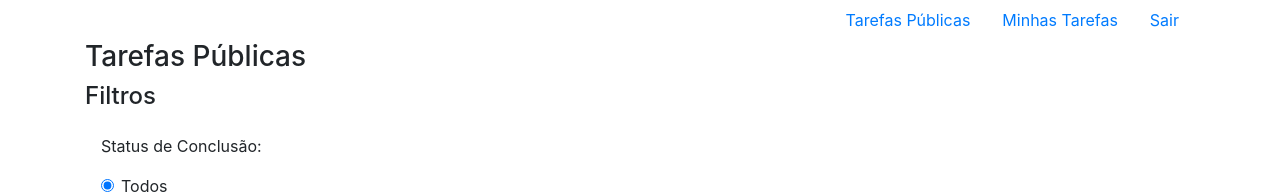
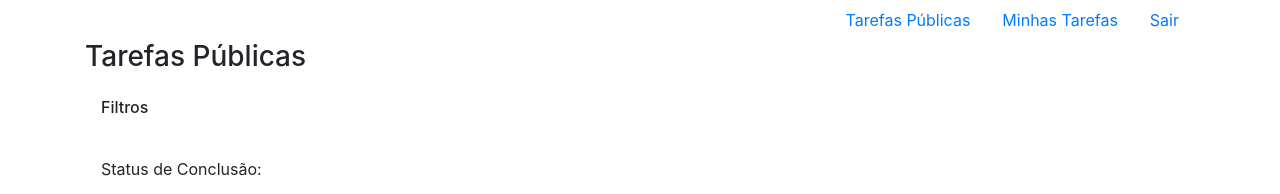
Before and after one commit to dalton-santana/task-manager-app, an Angular app: page /home in a window 1280 px wide. Shown: the top 194 px of the page. Built offline with nearby package versions, Linux system fonts and the light colour scheme; no server answers; sample sign-in values are in the browser's storage.

Commit message:
fix title - fitlers

```diff
--- a/src/app/home/home.component.html
+++ b/src/app/home/home.component.html
@@ -1,7 +1,7 @@
 <app-nav-bar></app-nav-bar>
 <h3 class="page-header">Tarefas Públicas</h3>
 
-<h4>Filtros</h4>
+<h6 class="p-3">Filtros</h6>
 <div class="d-flex flex-row">
   <div  class="p-3">
     <p>Status de Conclusão:</p>
--- a/src/app/my-tasks/my-tasks.component.html
+++ b/src/app/my-tasks/my-tasks.component.html
@@ -42,7 +42,7 @@
     </div>
   </div>
 
-  <h4 class="">Filtros</h4>
+  <h6 class="p-3">Filtros</h6>
   <div class="d-flex flex-row">
     <div class="p-3">
       <p>Visibilidade:</p>
```
